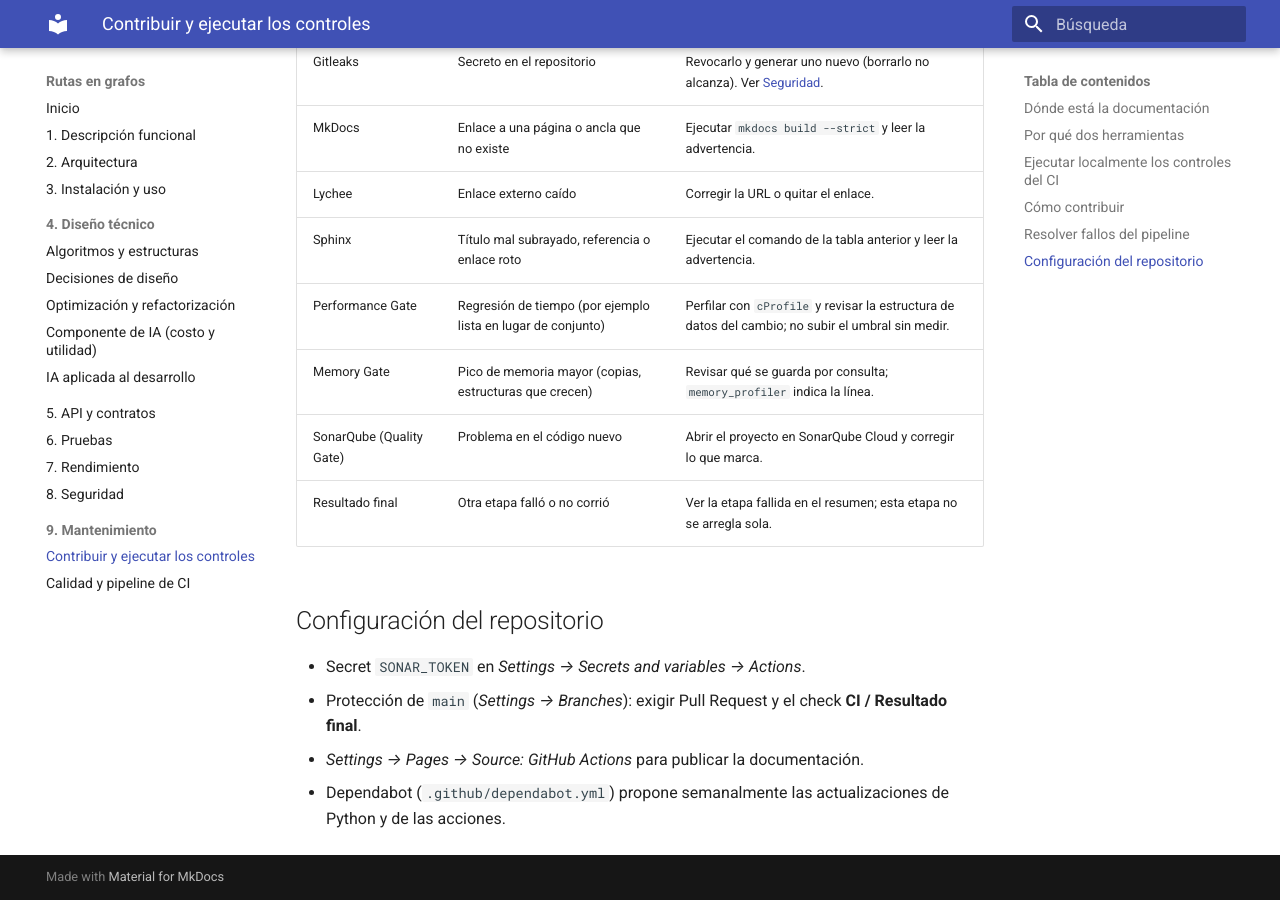
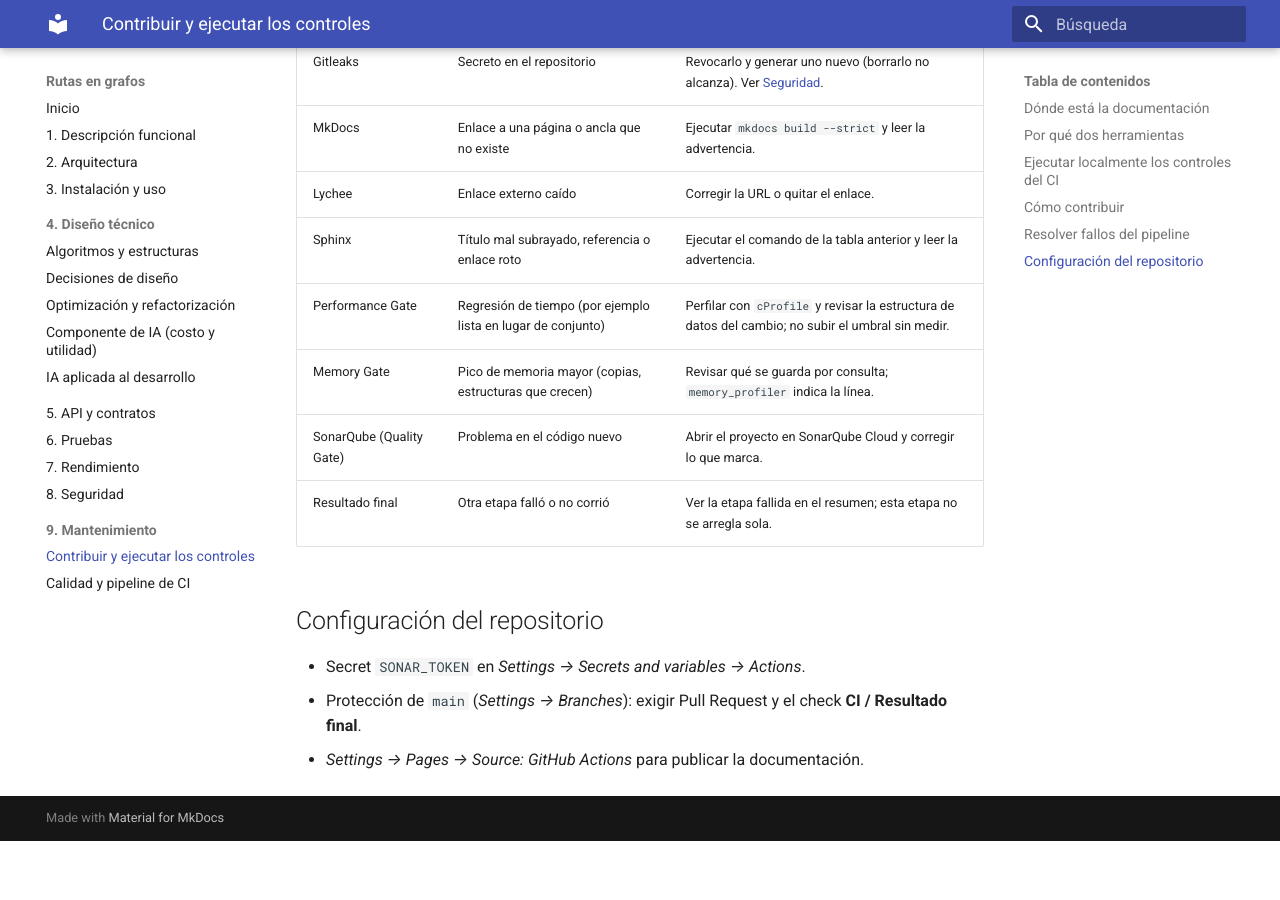
Before and after one commit to MValentinaMercado/PEF, an MkDocs documentation site: the page built from documentacion/mantenimiento.md, in a window 1280 px wide and 900 px high, scrolled down 4116 px. Built offline with MkDocs 1.6.1 and Material for MkDocs 9.7.7, drawn with Linux system fonts in a browser that asks for light colours; after the commit the page ends 4957 px from its top, so only the background shows below that.

Commit message:
docs: actualizar mantenimiento

````diff
--- a/documentacion/mantenimiento.md
+++ b/documentacion/mantenimiento.md
@@ -4,27 +4,27 @@
 
 Hay dos documentaciones con herramientas distintas. Ambas viven **en el repositorio de Git** y se publican juntas como un solo sitio en **GitHub Pages** con el workflow `.github/workflows/docs.yml` en cada cambio de `main`:
 
-| | Externa | Interna |
-|---|---|---|
-| Herramienta | MkDocs con el tema Material | Sphinx |
-| Carpeta | `documentacion/` (Markdown) y `mkdocs.yml` | `docs/` (reStructuredText) y `docs/conf.py` |
-| Qué contiene | Qué hace el sistema, cómo se instala y se usa, arquitectura, decisiones, API, pruebas, seguridad y mantenimiento | Referencia de módulos, clases y funciones, generada de los *docstrings* |
-| Dirección en el sitio | raíz | `/interna/` |
+|                       | Externa                                                                                                          | Interna                                                                 |
+| --------------------- | ---------------------------------------------------------------------------------------------------------------- | ----------------------------------------------------------------------- |
+| Herramienta           | MkDocs con el tema Material                                                                                      | Sphinx                                                                  |
+| Carpeta               | `documentacion/` (Markdown) y `mkdocs.yml`                                                                       | `docs/` (reStructuredText) y `docs/conf.py`                             |
+| Qué contiene          | Qué hace el sistema, cómo se instala y se usa, arquitectura, decisiones, API, pruebas, seguridad y mantenimiento | Referencia de módulos, clases y funciones, generada de los _docstrings_ |
+| Dirección en el sitio | raíz                                                                                                             | `/interna/`                                                             |
 
 - **Acceso y control:** quien puede leer o escribir la documentación es quien tiene ese permiso sobre el repositorio. Los cambios entran por Pull Request con revisión y quedan en el historial de Git (quién, cuándo y por qué).
 - **Colaboración:** cada integrante edita su rama y la documentación se revisa igual que el código.
-- **Actualización:** la referencia interna se genera de los *docstrings* (`sphinx.ext.autodoc`) y los ejemplos `>>>` se ejecutan como pruebas, así que no se desactualiza en silencio. El pipeline construye ambos sitios en modo estricto (`mkdocs build --strict` y `sphinx -W`): un enlace roto o una referencia inexistente hacen fallar la integración.
+- **Actualización:** la referencia interna se genera de los _docstrings_ (`sphinx.ext.autodoc`) y los ejemplos `>>>` se ejecutan como pruebas, así que no se desactualiza en silencio. El pipeline construye ambos sitios en modo estricto (`mkdocs build --strict` y `sphinx -W`): un enlace roto o una referencia inexistente hacen fallar la integración.
 - **Visibilidad del sitio:** en un repositorio privado, GitHub Pages es público salvo en los planes Enterprise. Si la documentación debe quedar privada, se puede descargar el artefacto de la corrida o publicar con Read the Docs.
 
 ## Por qué dos herramientas
 
 **MkDocs** es lo más simple para guías escritas a mano: Markdown, un único `mkdocs.yml` y un tema (Material) que resuelve navegación, búsqueda y diagramas Mermaid. Lo usamos para la documentación externa porque quien la lee no es quien programa el módulo y se edita como texto común.
 
-**Sphinx** se usa para lo interno porque lee los *docstrings* directamente (`autodoc` y `napoleon`) y ejecuta los ejemplos con `doctest`: la referencia del código se actualiza cuando cambia el código. MkDocs necesitaría un plugin (`mkdocstrings`) para hacer lo mismo.
+**Sphinx** se usa para lo interno porque lee los _docstrings_ directamente (`autodoc` y `napoleon`) y ejecuta los ejemplos con `doctest`: la referencia del código se actualiza cuando cambia el código. MkDocs necesitaría un plugin (`mkdocstrings`) para hacer lo mismo.
 
 Se descartaron Confluence, Notion y GitBook: son colaborativos pero no viven junto al código ni se construyen en el pipeline.
 
-Para activar la publicación en un repositorio nuevo: *Settings → Pages → Source: GitHub Actions*.
+Para activar la publicación en un repositorio nuevo: _Settings → Pages → Source: GitHub Actions_.
 
 ## Ejecutar localmente los controles del CI
 
@@ -34,22 +34,22 @@ Todos los controles del pipeline se pueden ejecutar en la computadora con los mi
 pip install -r requirements.txt
 ```
 
-| Etapa del CI             | Comando local                                                                                                          | Falla si                                      |
-|--------------------------|------------------------------------------------------------------------------------------------------------------------|-----------------------------------------------|
-| Secretos                 | `gitleaks detect --source .` (programa aparte)                                                                         | Hay un secreto en el historial                |
-| Estilo y errores         | `ruff check .` y `ruff format --check .`                                                                               | Cualquier hallazgo                            |
-| Tipos                    | `mypy`                                                                                                                 | Error de tipos                                |
-| Código muerto y repetido | `vulture` y `pylint rutas api main.py --disable=all --enable=duplicate-code --score=n`                                 | Cualquier hallazgo                            |
-| Complejidad              | `radon cc rutas api main.py -a -s -nb` (informe) y `radon cc rutas api main.py -nc` (debe no imprimir nada)            | Función de rango C o peor                     |
-| Seguridad del código     | `bandit -r rutas api main.py -ll`                                                                                      | Severidad media o alta                        |
-| Pruebas y cobertura      | `pytest --cov --cov-report=term-missing`                                                                               | Una prueba falla o la cobertura baja del 80 % |
-| Dependencias             | `pip-audit -r requirements.txt`                                                                                        | Vulnerabilidad conocida                       |
-| Documentación externa    | `mkdocs build --strict`                                                                                                | Advertencia o enlace interno roto             |
-| Enlaces externos         | `lychee --exclude 127.0.0.1 documentacion README.md` (programa aparte, opcional)                              | Enlace externo caído                          |
-| Referencia interna       | `python -m sphinx -b html -q -W docs docs/_build/html`                                                                 | Advertencia o referencia rota                 |
-| Benchmark                | `python -m rutas.performance_gate`                                                                                     | Mediana de Dijkstra \>= 500 ms                |
-| Memoria                  | `python -m rutas.memory_gate`                                                                                          | Pico de Dijkstra \> 32 MiB                    |
-| Profiling de CPU         | Ver el comando en [Rendimiento](rendimiento.md) (deja los `.prof` en `perfiles/`)                                                      | No bloquea (informativo)                      |
+| Etapa del CI             | Comando local                                                                                               | Falla si                                      |
+| ------------------------ | ----------------------------------------------------------------------------------------------------------- | --------------------------------------------- |
+| Secretos                 | `gitleaks detect --source .` (programa aparte)                                                              | Hay un secreto en el historial                |
+| Estilo y errores         | `ruff check .` y `ruff format --check .`                                                                    | Cualquier hallazgo                            |
+| Tipos                    | `mypy`                                                                                                      | Error de tipos                                |
+| Código muerto y repetido | `vulture` y `pylint rutas api main.py --disable=all --enable=duplicate-code --score=n`                      | Cualquier hallazgo                            |
+| Complejidad              | `radon cc rutas api main.py -a -s -nb` (informe) y `radon cc rutas api main.py -nc` (debe no imprimir nada) | Función de rango C o peor                     |
+| Seguridad del código     | `bandit -r rutas api main.py -ll`                                                                           | Severidad media o alta                        |
+| Pruebas y cobertura      | `pytest --cov --cov-report=term-missing`                                                                    | Una prueba falla o la cobertura baja del 80 % |
+| Dependencias             | `pip-audit -r requirements.txt`                                                                             | Vulnerabilidad conocida                       |
+| Documentación externa    | `mkdocs build --strict`                                                                                     | Advertencia o enlace interno roto             |
+| Enlaces externos         | `lychee --exclude 127.0.0.1 documentacion README.md` (programa aparte, opcional)                            | Enlace externo caído                          |
+| Referencia interna       | `python -m sphinx -b html -q -W docs docs/_build/html`                                                      | Advertencia o referencia rota                 |
+| Benchmark                | `python -m rutas.performance_gate`                                                                          | Mediana de Dijkstra \>= 500 ms                |
+| Memoria                  | `python -m rutas.memory_gate`                                                                               | Pico de Dijkstra \> 32 MiB                    |
+| Profiling de CPU         | Ver el comando en [Rendimiento](rendimiento.md) (deja los `.prof` en `perfiles/`)                           | No bloquea (informativo)                      |
 
 `pytest --cov` usa el motor `sys.monitoring` de coverage (`core = "sysmon"` en `pyproject.toml`), igual que el CI; así no choca con `memory_profiler` ni `line_profiler`. No hace falta definir `COVERAGE_CORE` a mano.
 
@@ -63,30 +63,30 @@ SonarQube Cloud solo se ejecuta en el pipeline (necesita el secret `SONAR_TOKEN`
 4.  Abrir un Pull Request hacia `main`. El pipeline corre solo.
 5.  Pedir revisión. Se integra únicamente si **Resultado final** aprobó.
 
-| Si el cambio...                                         | Actualizar                                                                       |
-|---------------------------------------------------------|----------------------------------------------------------------------------------|
-| agrega o cambia un endpoint                             | [API REST](api_rest.md) y la prueba en `tests/test_api.py`                                    |
-| agrega un módulo o cambia una dependencia entre módulos | [Arquitectura](arquitectura.md) (y `docs/referencia.rst` si el módulo debe figurar en la referencia) |
-| cambia una estructura de datos o un algoritmo           | [Algoritmos y estructuras de datos](algoritmos.md) y [Decisiones de diseño y optimización](decisiones.md)                                                      |
-| es una optimización                                     | [Decisiones de diseño y optimización](decisiones.md) (qué, por qué y cómo se verificó) y los resultados de [Rendimiento](rendimiento.md) |
-| cambia un umbral o agrega un control                    | [Análisis de calidad](calidad.md), la tabla de umbrales de [Decisiones de diseño y optimización](decisiones.md) y `.github/workflows/ci.yml`     |
-| incorpora una excepción de seguridad                    | [Análisis de calidad](calidad.md) (con el motivo) y [Seguridad](seguridad.md)                                          |
+| Si el cambio...                                         | Actualizar                                                                                                                                   |
+| ------------------------------------------------------- | -------------------------------------------------------------------------------------------------------------------------------------------- |
+| agrega o cambia un endpoint                             | [API REST](api_rest.md) y la prueba en `tests/test_api.py`                                                                                   |
+| agrega un módulo o cambia una dependencia entre módulos | [Arquitectura](arquitectura.md) (y `docs/referencia.rst` si el módulo debe figurar en la referencia)                                         |
+| cambia una estructura de datos o un algoritmo           | [Algoritmos y estructuras de datos](algoritmos.md) y [Decisiones de diseño y optimización](decisiones.md)                                    |
+| es una optimización                                     | [Decisiones de diseño y optimización](decisiones.md) (qué, por qué y cómo se verificó) y los resultados de [Rendimiento](rendimiento.md)     |
+| cambia un umbral o agrega un control                    | [Análisis de calidad](calidad.md), la tabla de umbrales de [Decisiones de diseño y optimización](decisiones.md) y `.github/workflows/ci.yml` |
+| incorpora una excepción de seguridad                    | [Análisis de calidad](calidad.md) (con el motivo) y [Seguridad](seguridad.md)                                                                |
 
 ## Resolver fallos del pipeline
 
 El resumen de la corrida muestra qué etapa falló, y cada etapa deja sus informes como artefactos (`evidencias-*`).
 
 | Falla                      | Causa probable                                               | Qué hacer                                                                                          |
-|----------------------------|--------------------------------------------------------------|----------------------------------------------------------------------------------------------------|
+| -------------------------- | ------------------------------------------------------------ | -------------------------------------------------------------------------------------------------- |
 | Ruff o formato             | Estilo o error básico                                        | `ruff check . --fix` y `ruff format .`; revisar el resto a mano.                                   |
 | mypy                       | Función sin tipos o tipo incorrecto                          | Agregar o corregir los tipos que indica el mensaje.                                                |
 | Radon o Ruff (complejidad) | Función con demasiados caminos                               | Dividirla en funciones más chicas; no subir el límite.                                             |
 | Pylint (duplicate-code)    | Código repetido entre módulos                                | Extraer la parte común (como `buscar_con_heap`).                                                   |
-| Bandit                     | Patrón inseguro de severidad media o alta                    | Corregirlo; si es un falso positivo, documentarlo en [Análisis de calidad](calidad.md).                                    |
+| Bandit                     | Patrón inseguro de severidad media o alta                    | Corregirlo; si es un falso positivo, documentarlo en [Análisis de calidad](calidad.md).            |
 | Pruebas                    | Una prueba falla                                             | `pytest -x` en local; abrir `resultados.xml` del artefacto.                                        |
 | Cobertura                  | Código nuevo sin pruebas                                     | `pytest --cov --cov-report=term-missing` muestra las líneas sin cubrir.                            |
 | pip-audit                  | Dependencia con vulnerabilidad                               | Subir su versión en `requirements.txt`; ver `pip-audit.json`.                                      |
-| Gitleaks                   | Secreto en el repositorio                                    | Revocarlo y generar uno nuevo (borrarlo no alcanza). Ver [Seguridad](seguridad.md).                              |
+| Gitleaks                   | Secreto en el repositorio                                    | Revocarlo y generar uno nuevo (borrarlo no alcanza). Ver [Seguridad](seguridad.md).                |
 | MkDocs                     | Enlace a una página o ancla que no existe                    | Ejecutar `mkdocs build --strict` y leer la advertencia.                                            |
 | Lychee                     | Enlace externo caído                                         | Corregir la URL o quitar el enlace.                                                                |
 | Sphinx                     | Título mal subrayado, referencia o enlace roto               | Ejecutar el comando de la tabla anterior y leer la advertencia.                                    |
@@ -97,7 +97,6 @@ El resumen de la corrida muestra qué etapa falló, y cada etapa deja sus inform
 
 ## Configuración del repositorio
 
-- Secret `SONAR_TOKEN` en *Settings → Secrets and variables → Actions*.
-- Protección de `main` (*Settings → Branches*): exigir Pull Request y el check **CI / Resultado final**.
-- *Settings → Pages → Source: GitHub Actions* para publicar la documentación.
-- Dependabot (`.github/dependabot.yml`) propone semanalmente las actualizaciones de Python y de las acciones.
+- Secret `SONAR_TOKEN` en _Settings → Secrets and variables → Actions_.
+- Protección de `main` (_Settings → Branches_): exigir Pull Request y el check **CI / Resultado final**.
+- _Settings → Pages → Source: GitHub Actions_ para publicar la documentación.
````
